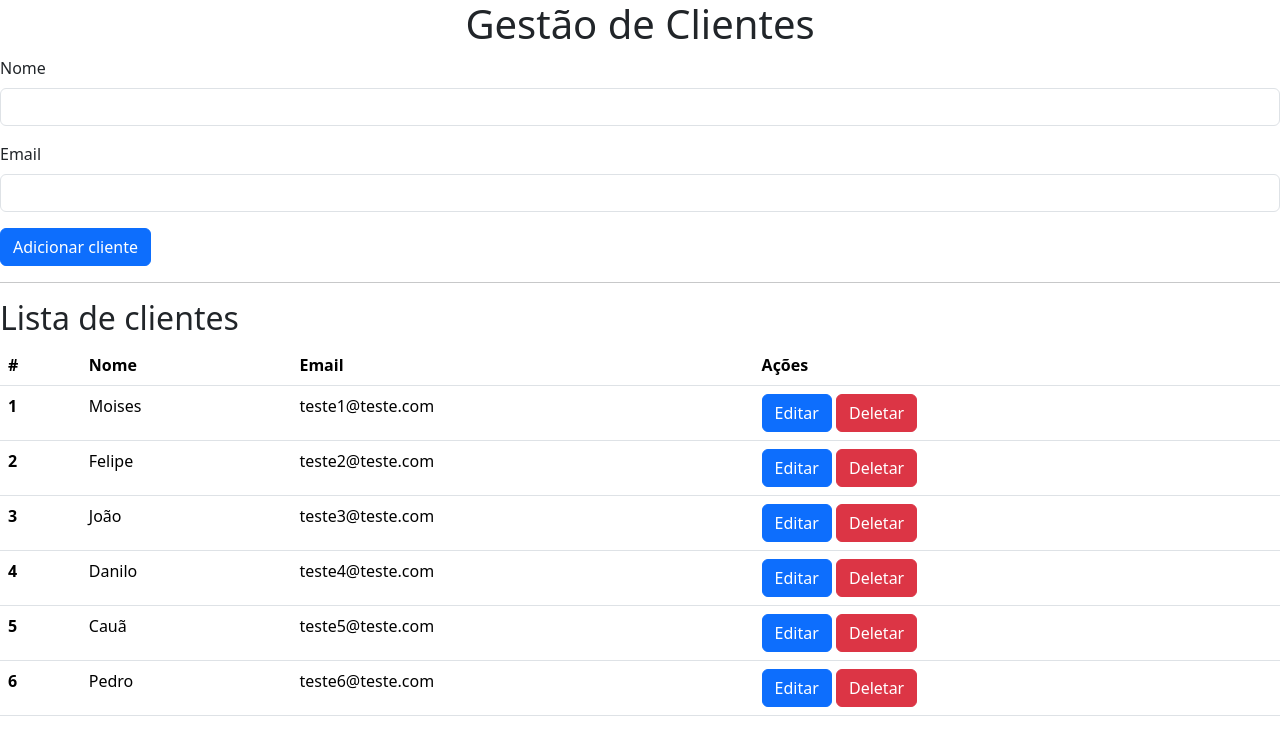
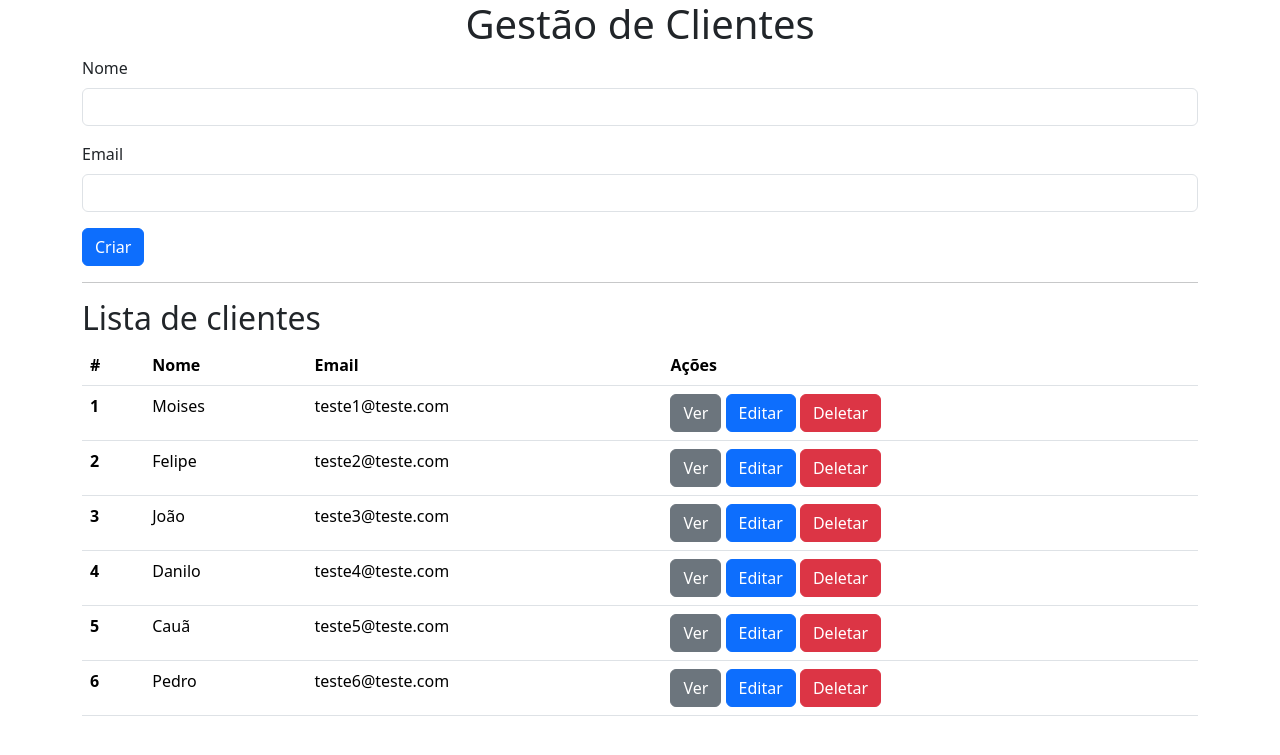
Before and after one commit to MoisesDrumond/comeback, a Flask app: page / in a window 1280 px wide. Shown: the top 755 px of the page. Run offline with Flask 3, Linux system fonts and the light colour scheme.

Commit message:
mais um flask commit

```diff
--- a/main/flask_project/routes/cliente.py
+++ b/main/flask_project/routes/cliente.py
@@ -6,10 +6,13 @@ cliente_route = Blueprint('cliente', __name__)
 
 @cliente_route.route('/')
 def lista_clientes():
+    """ listar os clientes """
     return render_template('lista_clientes.html', clientes=Clientes)
+
 
 @cliente_route.route('/', methods=['POST'])
 def inserir_cliente():
+    """ inserir os dados do cliente """
 
     data = request.json
 
@@ -23,25 +26,52 @@ def inserir_cliente():
 
     return render_template('item_cliente.html', cliente=novo_usuario)
 
+
 @cliente_route.route('/new')
 def form_cliente():
+    """ formulario para cadastrar um cliente """
     return render_template('form_cliente.html')
+
 
 @cliente_route.route('/<int:cliente_id>')
 def detalhe_cliente(cliente_id):
-    return render_template('detalhe_cliente.html')
+    """ exibir detalhes do cliente """
+
+    cliente = list(filter(lambda c: c['id'] == cliente_id, Clientes))[0]
+    return render_template('detalhe_cliente.html', cliente=cliente)
+
 
 @cliente_route.route('/<int:cliente_id>/edit')
-def edit_form_cliente(cliente_id):
-    return render_template('edit_form_cliente.html')
+def form_edit_cliente(cliente_id):
+    """ formulario para editar um cliente """
+    cliente = None
+    for c in Clientes:
+        if c['id'] == cliente_id:
+            cliente = c
+
+    return render_template('form_cliente.html', cliente=cliente)
 
 @cliente_route.route('/<int:cliente_id>/update', methods=['PUT'])
 def atualizar_cliente(cliente_id):
-    pass
+    """ atualizar informacoes do cliente """
+    cliente_editado = None
+    # obter dados do formulario de edicao
+    data = request.json
+
+    # obter usuario pelo id
+    for c in Clientes:
+        if c['id'] == cliente_id:
+            c['nome'] = data['nome']
+            c['email'] = data['email']
+
+            cliente_editado = c
+
+    # editar usuario
+    return render_template('item_cliente.html', cliente=cliente_editado)
+
 
 @cliente_route.route('/<int:cliente_id>/delete', methods=['DELETE'])
 def deletar_cliente(cliente_id):
     global Clientes
     Clientes = [ c for c in Clientes if c['id'] != cliente_id ]
-
-    return{'deleted': 'ok'}
+    return {'deleted': 'ok'}
--- a/main/flask_project/templates/detalhe_cliente.html
+++ b/main/flask_project/templates/detalhe_cliente.html
@@ -0,0 +1,5 @@
+<ul>
+    <li>ID: {{cliente.id}}</li>
+    <li>NOME: {{cliente.nome}}</li>
+    <li>E-MAIL: {{cliente.email}}</li>
+</ul>
--- a/main/flask_project/templates/form_cliente.html
+++ b/main/flask_project/templates/form_cliente.html
@@ -1,18 +1,32 @@
 <form class="c-form"
+        {% if cliente %}
+            action="{{ url_for('cliente.atualizar_cliente', cliente_id=cliente.id) }}"
+        {% else %}
             action="{{ url_for('cliente.inserir_cliente') }}"
-        method="POST"
-        c-append="#lista-clientes">
+        {% endif %}
+
+        method="{% if cliente %}PUT{% else %}POST{% endif %}"
+
+        {% if cliente %}
+            c-swap="#cliente-{{cliente.id}}"
+        {% else %}
+            c-append="#lista-clientes"
+        {% endif %}
+
+        c-reload-container="true">
 
     <div class="mb-3">
       <label class="form-label">Nome</label>
-    <input type="text" class="form-control" name='nome'>
+      <input type="text" class="form-control" name="nome" {% if cliente%}value="{{cliente.nome}}"{% endif %}>
     </div>
 
     <div class="mb-3">
-    <label class="form-label">Email</label>
-    <input type="text" class="form-control" name="email">
+        <label id="label-target" class="form-label">Email</label>
+        <input type="text" class="form-control" name="email" {% if cliente%}value="{{cliente.email}}"{% endif %}>
     </div>
 
 
-  <button type="submit" class="btn btn-primary">Adicionar cliente</button>
+    <button type="submit" class="btn btn-primary">
+        {% if cliente %}Salvar{% else %}Criar{% endif %}
+    </button>
 </form>
--- a/main/flask_project/templates/index.html
+++ b/main/flask_project/templates/index.html
@@ -4,24 +4,45 @@
     <meta charset="utf-8">
     <meta name="viewport" content="width=device-width, initial-scale=1">
     <title>Bootstrap demo</title>
-    <link href="https://cdn.jsdelivr.net/npm/bootstrap@5.3.7/dist/css/bootstrap.min.css" rel="stylesheet" integrity="sha384-LN+7fdVzj6u52u30Kp6M/trliBMCMKTyK833zpbD+pXdCLuTusPj697FH4R/5mcr" crossorigin="anonymous">
-    <link rel="stylesheet" href="{{ url_for('static', filename='css/app.css') }}">
+    <link href="https://cdn.jsdelivr.net/npm/bootstrap@5.3.2/dist/css/bootstrap.min.css" rel="stylesheet" integrity="sha384-T3c6CoIi6uLrA9TneNEoa7RxnatzjcDSCmG1MXxSR1GAsXEV/Dwwykc2MPK8M2HN" crossorigin="anonymous">
+    <link rel="stylesheet" href="{{ url_for('static', filename='css/app.css')  }}">
   </head>
   <body>
 
-    <h1 class="text-center">Gestão de Clientes</h1>
+    <div class="container">
+      <h1 class="text-center">Gestão de Clientes</h1>
 
-    <!-- Formulario add cliente -->
-    <div c-container="{{ url_for('cliente.form_cliente') }}"></div>
+      <!-- Formulário add cliente -->
+      <div id="form-cliente"
+          c-container="{{ url_for('cliente.form_cliente') }}"></div>
 
-    <hr>
+      <hr>
 
-    <!-- Lista de clientes -->
-     <h2>Lista de clientes</h2>
-    <div c-container="{{ url_for('cliente.lista_clientes') }}"></div>
+      <!-- Lista de clientes -->
+      <h2>Lista de clientes</h2>
+      <div c-container="{{ url_for('cliente.lista_clientes') }}"></div>
+    </div>
 
-    <script src="https://cdn.jsdelivr.net/npm/bootstrap@5.3.7/dist/js/bootstrap.bundle.min.js" integrity="sha384-ndDqU0Gzau9qJ1lfW4pNLlhNTkCfHzAVBReH9diLvGRem5+R9g2FzA8ZGN954O5Q" crossorigin="anonymous"></script>
-    <script src="{{ url_for('static', filename='js/cru.js') }}"></script>
+    <div class="modal fade" id="exampleModal" tabindex="-1" aria-labelledby="exampleModalLabel" aria-hidden="true">
+      <div class="modal-dialog">
+        <div class="modal-content">
+          <div class="modal-header">
+            <h1 class="modal-title fs-5" id="exampleModalLabel">Modal title</h1>
+            <button type="button" class="btn-close" data-bs-dismiss="modal" aria-label="Close"></button>
+          </div>
+          <div class="modal-body" id="exibir-cliente"></div>
+          <div class="modal-footer">
+            <button type="button" class="btn btn-secondary" data-bs-dismiss="modal">Close</button>
+            <button type="button" class="btn btn-primary">Save changes</button>
+          </div>
+        </div>
+      </div>
+    </div>
+
+
+
+    <script src="https://cdn.jsdelivr.net/npm/bootstrap@5.3.2/dist/js/bootstrap.bundle.min.js" integrity="sha384-C6RzsynM9kWDrMNeT87bh95OGNyZPhcTNXj1NW7RuBCsyN/o0jlpcV8Qyq46cDfL" crossorigin="anonymous"></script>
+    <script src="{{ url_for('static', filename='js/cru.js')  }}"></script>
 
   </body>
 </html>
--- a/main/flask_project/templates/item_cliente.html
+++ b/main/flask_project/templates/item_cliente.html
@@ -1,9 +1,21 @@
-<tr>
+<tr id="cliente-{{cliente.id}}">
     <th scope="row">{{ cliente.id }}</th>
     <td>{{ cliente.nome }}</td>
     <td>{{ cliente.email }}</td>
     <td>
-        <button class="btn btn-primary">Editar</button>
+        <button class="btn btn-secondary"
+            c-get="{{ url_for('cliente.detalhe_cliente', cliente_id=cliente.id) }}"
+            c-target="#exibir-cliente"
+            data-bs-toggle="modal" data-bs-target="#exampleModal">
+                Ver
+        </button>
+
+        <button class="btn btn-primary"
+            c-get="{{ url_for('cliente.form_edit_cliente', cliente_id=cliente.id) }}"
+            c-target="#form-cliente">
+                Editar
+        </button>
+
         <button class="btn btn-danger"
             c-delete="{{ url_for('cliente.deletar_cliente', cliente_id=cliente.id) }}"
             c-remove-closest="tr">
```
Also changed, not shown: main/flask_project/templates/edit_form_cliente.html (deleted). Lines whose indentation alone changed are shown as unchanged.
